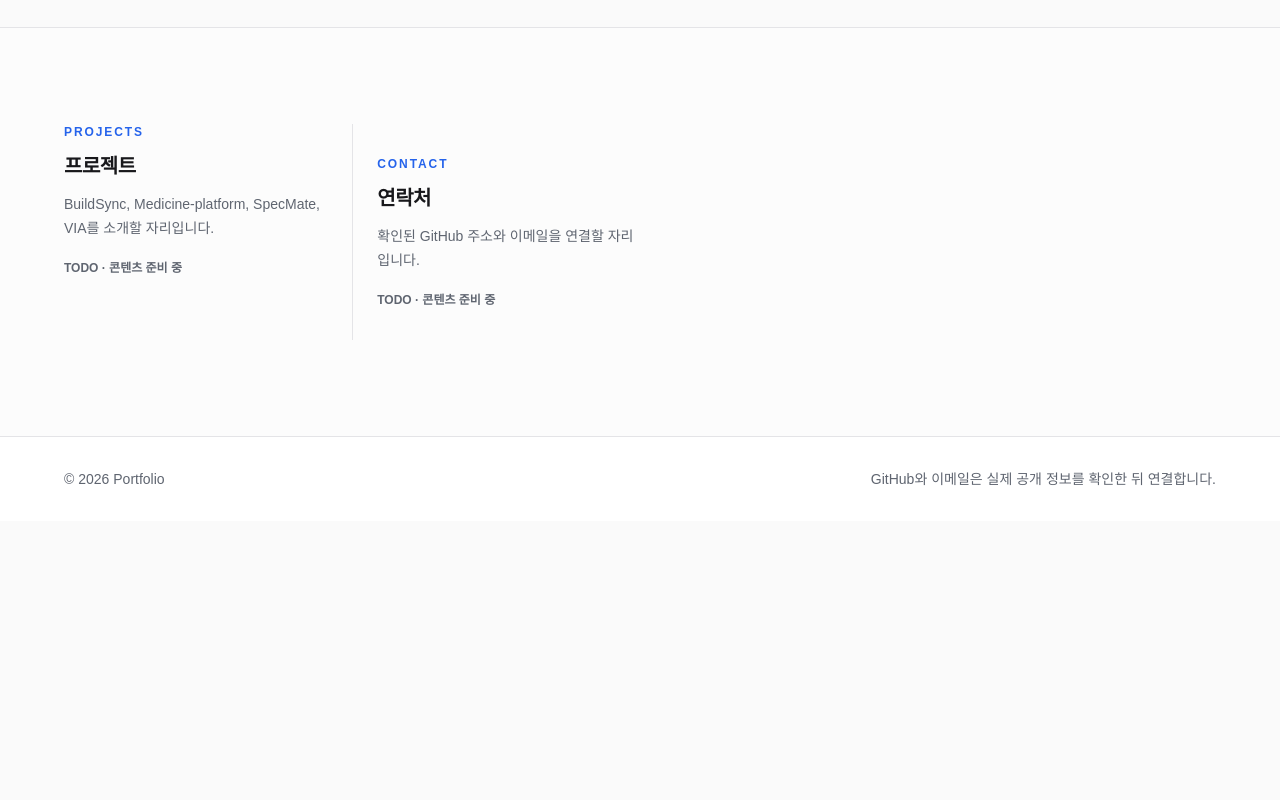
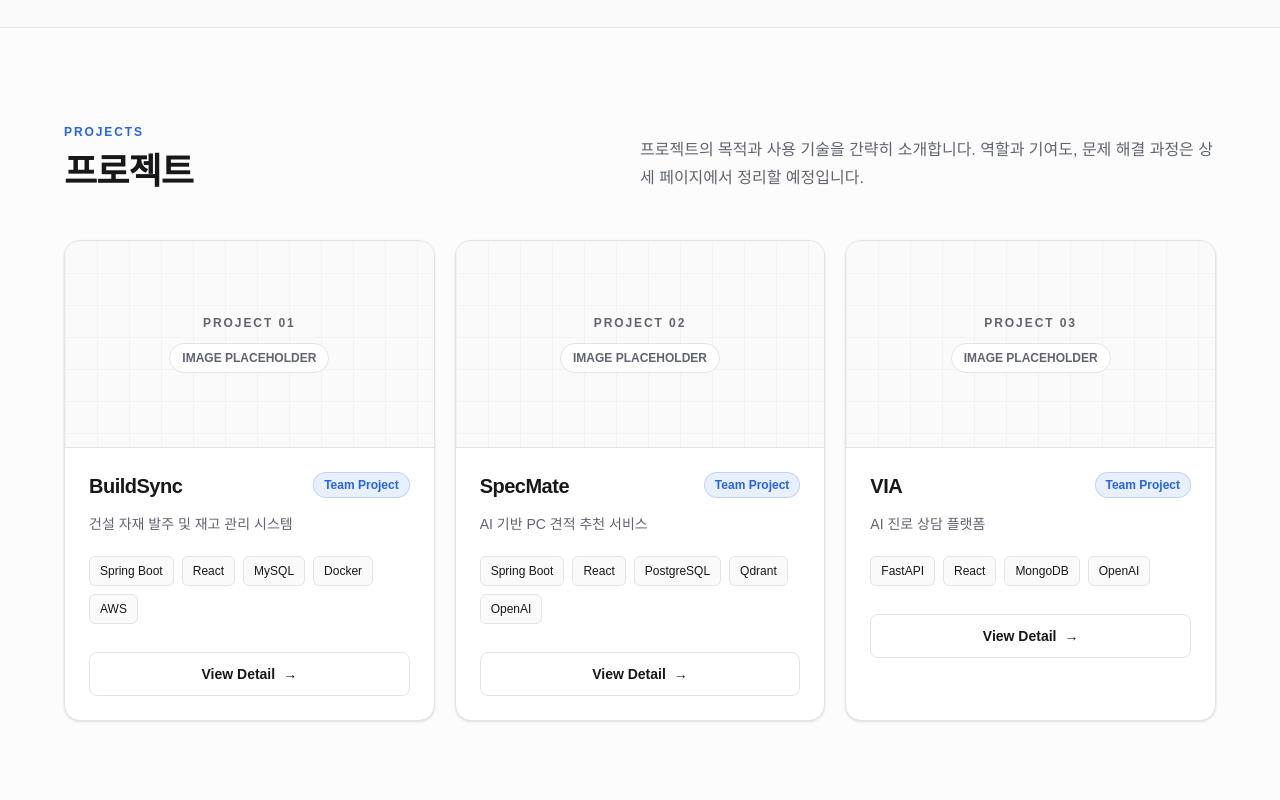
Before and after one commit to kimse0ngjun/portfolio, a Next.js app: page / in a window 1280 px wide. Shown: the part 2460-3260 px from the top of the page. Before the commit the page ends 2981 px from the top, so only its background shows below. Built offline with nearby package versions, Linux system fonts and the light colour scheme.

Commit message:
feat: Projects 섹션 구현

```diff
--- a/src/app/page.tsx
+++ b/src/app/page.tsx
@@ -1,15 +1,9 @@
 import Link from "next/link";
 import { AboutSection } from "@/components/sections/AboutSection";
+import { ProjectsSection } from "@/components/sections/ProjectsSection";
 import { TechStackSection } from "@/components/sections/TechStackSection";
 
 const placeholderSections = [
-  {
-    id: "projects",
-    eyebrow: "PROJECTS",
-    title: "프로젝트",
-    description:
-      "BuildSync, Medicine-platform, SpecMate, VIA를 소개할 자리입니다.",
-  },
   {
     id: "contact",
     eyebrow: "CONTACT",
@@ -102,6 +96,7 @@ export default function Home() {
 
       <AboutSection />
       <TechStackSection />
+      <ProjectsSection />
 
       <div className="border-t border-border bg-surface/50">
         <div className="page-container grid gap-px py-16 sm:grid-cols-2 sm:py-20 lg:grid-cols-4 lg:py-24">
--- /dev/null
+++ b/src/components/sections/ProjectsSection.tsx
@@ -0,0 +1,129 @@
+import Link from "next/link";
+
+const projects = [
+  {
+    name: "BuildSync",
+    slug: "buildsync",
+    description: "건설 자재 발주 및 재고 관리 시스템",
+    type: "Team Project",
+    technologies: ["Spring Boot", "React", "MySQL", "Docker", "AWS"],
+  },
+  {
+    name: "SpecMate",
+    slug: "specmate",
+    description: "AI 기반 PC 견적 추천 서비스",
+    type: "Team Project",
+    technologies: [
+      "Spring Boot",
+      "React",
+      "PostgreSQL",
+      "Qdrant",
+      "OpenAI",
+    ],
+  },
+  {
+    name: "VIA",
+    slug: "via",
+    description: "AI 진로 상담 플랫폼",
+    type: "Team Project",
+    technologies: ["FastAPI", "React", "MongoDB", "OpenAI"],
+  },
+] as const;
+
+export function ProjectsSection() {
+  return (
+    <section
+      id="projects"
+      className="scroll-mt-24 border-t border-border bg-surface/50 py-16 sm:py-20 lg:py-24"
+      aria-labelledby="projects-title"
+    >
+      <div className="page-container">
+        <div className="flex flex-col gap-5 lg:flex-row lg:items-end lg:justify-between">
+          <div className="max-w-2xl">
+            <p className="text-xs font-semibold tracking-[0.16em] text-accent">
+              PROJECTS
+            </p>
+            <h2
+              id="projects-title"
+              className="mt-3 text-3xl font-bold tracking-[-0.025em] sm:text-4xl"
+            >
+              프로젝트
+            </h2>
+          </div>
+          <p className="max-w-xl text-sm leading-6 text-muted sm:text-base sm:leading-7">
+            프로젝트의 목적과 사용 기술을 간략히 소개합니다. 역할과 기여도,
+            문제 해결 과정은 상세 페이지에서 정리할 예정입니다.
+          </p>
+        </div>
+
+        <div className="mt-10 grid gap-5 md:grid-cols-2 lg:mt-12 lg:grid-cols-3">
+          {projects.map((project, index) => (
+            <article
+              key={project.name}
+              className="group flex min-h-full flex-col overflow-hidden rounded-2xl border border-border bg-surface shadow-sm transition-[transform,border-color,box-shadow] duration-200 hover:-translate-y-1 hover:border-accent/40 hover:shadow-lg focus-within:border-accent/60 focus-within:shadow-lg"
+            >
+              <div
+                className="relative flex aspect-[16/9] items-center justify-center overflow-hidden border-b border-border bg-background"
+                role="img"
+                aria-label={`${project.name} 프로젝트 이미지 Placeholder`}
+              >
+                <div
+                  className="absolute inset-0 bg-[linear-gradient(to_right,var(--border)_1px,transparent_1px),linear-gradient(to_bottom,var(--border)_1px,transparent_1px)] bg-[size:2rem_2rem] opacity-35 transition-transform duration-300 group-hover:scale-105"
+                  aria-hidden="true"
+                />
+                <div className="relative flex flex-col items-center gap-3 text-center">
+                  <span className="text-xs font-semibold tracking-[0.16em] text-muted">
+                    PROJECT {String(index + 1).padStart(2, "0")}
+                  </span>
+                  <span className="rounded-full border border-border bg-surface px-3 py-1.5 text-xs font-semibold text-muted">
+                    IMAGE PLACEHOLDER
+                  </span>
+                </div>
+              </div>
+
+              <div className="flex flex-1 flex-col p-5 sm:p-6">
+                <div className="flex items-start justify-between gap-4">
+                  <h3 className="text-xl font-bold tracking-tight">
+                    {project.name}
+                  </h3>
+                  <span className="shrink-0 rounded-full border border-accent/20 bg-accent/10 px-2.5 py-1 text-xs font-semibold text-accent">
+                    {project.type}
+                  </span>
+                </div>
+
+                <p className="mt-3 text-sm leading-6 text-muted">
+                  {project.description}
+                </p>
+
+                <ul
+                  className="mt-5 flex flex-wrap gap-2"
+                  aria-label={`${project.name} 사용 기술`}
+                >
+                  {project.technologies.map((technology) => (
+                    <li
+                      key={technology}
+                      className="rounded-md border border-border bg-background px-2.5 py-1.5 text-xs font-medium"
+                    >
+                      {technology}
+                    </li>
+                  ))}
+                </ul>
+
+                <Link
+                  href={`/projects/${project.slug}`}
+                  className="mt-7 inline-flex min-h-11 items-center justify-center rounded-lg border border-border px-4 py-2.5 text-sm font-semibold transition-colors hover:border-foreground hover:bg-foreground hover:text-background"
+                  aria-label={`${project.name} 상세 페이지 보기`}
+                >
+                  View Detail
+                  <span className="ml-2 transition-transform group-hover:translate-x-1" aria-hidden="true">
+                    →
+                  </span>
+                </Link>
+              </div>
+            </article>
+          ))}
+        </div>
+      </div>
+    </section>
+  );
+}
```
